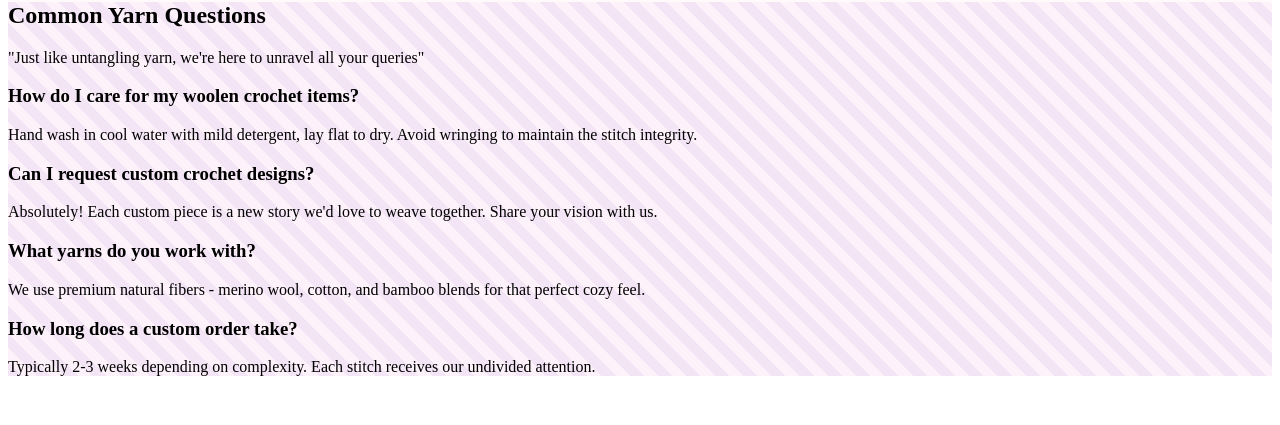
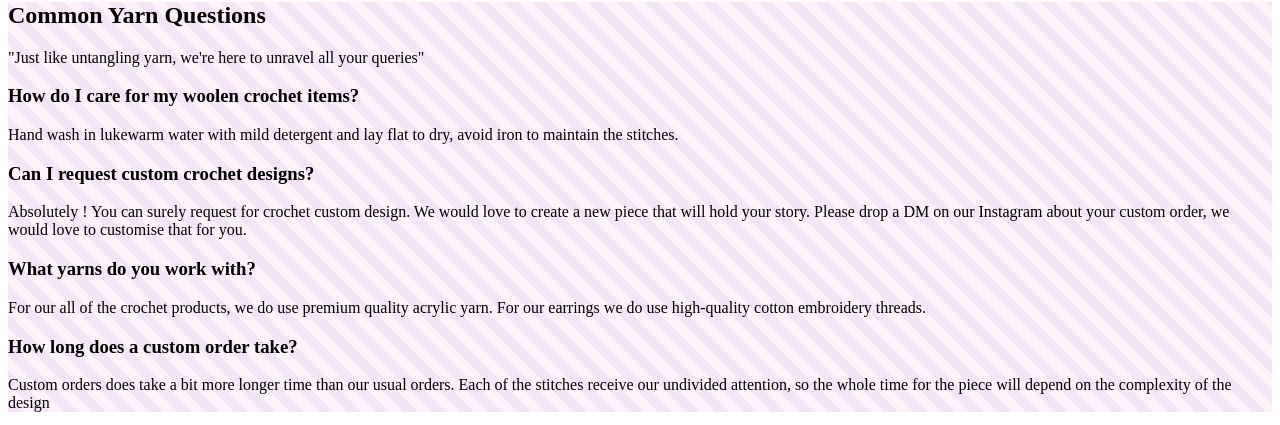
Before and after one commit to naiyo-24/Mommynme, a Next.js app: page /Contact in a window 1280 px wide. Shown: the part 1845-2270 px from the top of the page. Before the commit the page ends 2237 px from the top, so only its background shows below. Built offline with nearby package versions, Linux system fonts and the light colour scheme.

Commit message:
added new files

```diff
--- a/src/pages/Contact.tsx
+++ b/src/pages/Contact.tsx
@@ -199,19 +199,19 @@ export default function Contact() {
             {[
               {
                 question: "How do I care for my woolen crochet items?",
-                answer: "Hand wash in cool water with mild detergent, lay flat to dry. Avoid wringing to maintain the stitch integrity."
+                answer: "Hand wash in lukewarm water with mild detergent and lay flat to dry, avoid iron to maintain the stitches."
               },
               {
                 question: "Can I request custom crochet designs?",
-                answer: "Absolutely! Each custom piece is a new story we'd love to weave together. Share your vision with us."
+                answer: "Absolutely ! You can surely request for crochet custom design. We would love to create a new piece that will hold your story. Please drop a DM on our Instagram about your custom order, we would love to customise that for you."
               },
               {
                 question: "What yarns do you work with?",
-                answer: "We use premium natural fibers - merino wool, cotton, and bamboo blends for that perfect cozy feel."
+                answer: "For our all of the crochet products, we do use premium quality acrylic yarn. For our earrings we do use high-quality cotton embroidery threads."
               },
               {
                 question: "How long does a custom order take?",
-                answer: "Typically 2-3 weeks depending on complexity. Each stitch receives our undivided attention."
+                answer: "Custom orders does take a bit more longer time than our usual orders. Each of the stitches receive our undivided attention, so the whole time for the piece will depend on the complexity of the design"
               }
             ].map((faq, index) => (
               <div key={index} className="bg-white p-6 rounded-lg shadow-sm border-t-4 border-purple-200 hover:border-purple-400 transition-all">
--- a/src/pages/Home.tsx
+++ b/src/pages/Home.tsx
@@ -249,7 +249,7 @@ export default function Home() {
       )}
 
       {/* Trust Badges Section */}
-      <div className="bg-white py-6">
+      {/* <div className="bg-white py-6">
         <div className="max-w-7xl mx-auto px-4 sm:px-6">
           <div className="grid grid-cols-2 md:grid-cols-4 gap-4 text-center">
             <div className="p-4">
@@ -270,7 +270,7 @@ export default function Home() {
             </div>
           </div>
         </div>
-      </div>
+      </div> */}
 
       {/* Best Sellers Section */}
       <section className="py-12 md:py-20 bg-gray-50">
```
